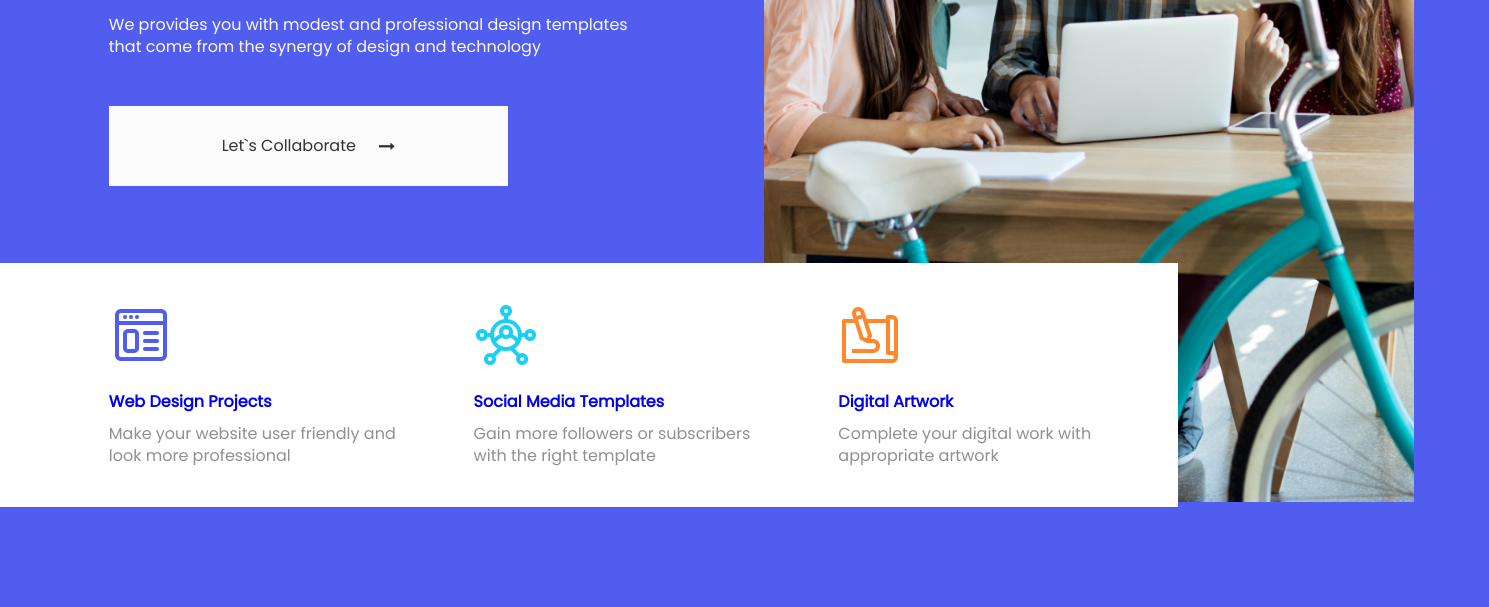
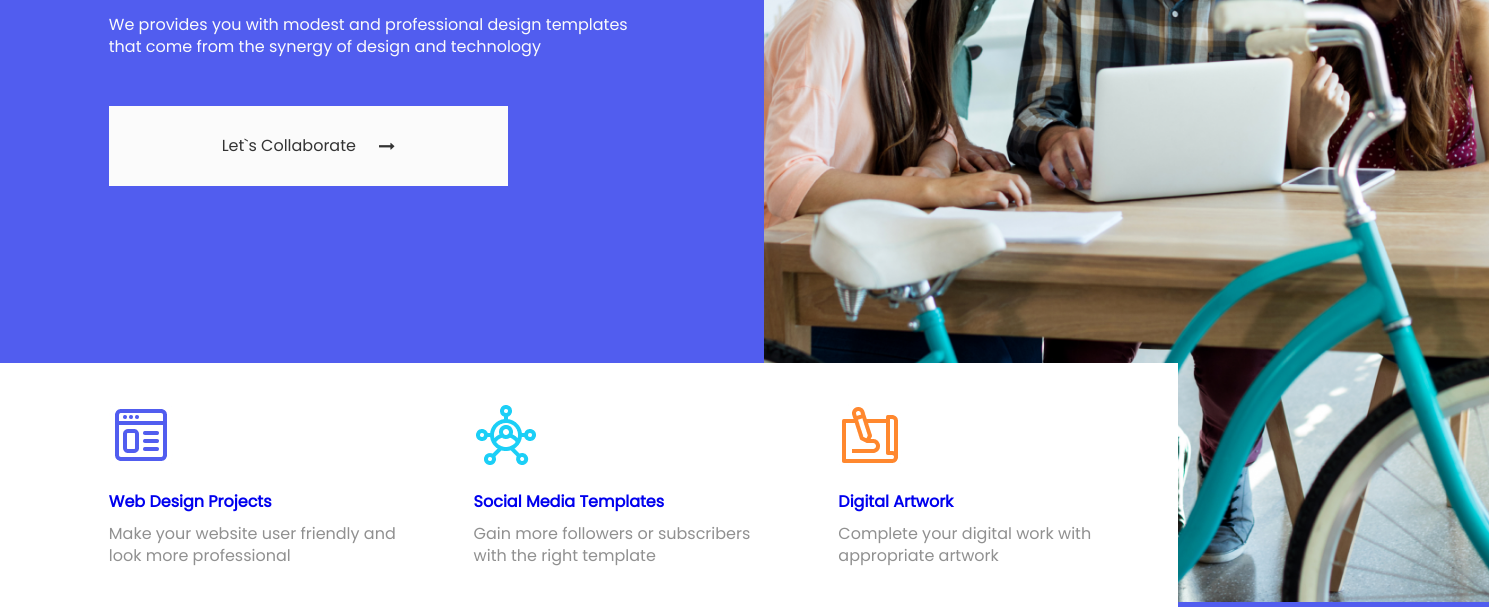
Before and after one commit to k4mi-k4ze/livia-site, a plain HTML site: page index.html in a window 1280 px wide. Shown: the part 352-959 px from the top of the page, 1489 px wide, since content can reach past the window. Before the commit the page ends 859 px from the top, so only its background shows below. Drawn offline with Linux system fonts and the light colour scheme.

Commit message:
Update 16 davaleba.css

```diff
--- a/16 davaleba.css
+++ b/16 davaleba.css
@@ -62,7 +62,7 @@
         margin-top: 4vh !important;
 }
     .main-photo {
-        width: 650px !important;
+        width: 650px;
     }
 }
 * {
```
